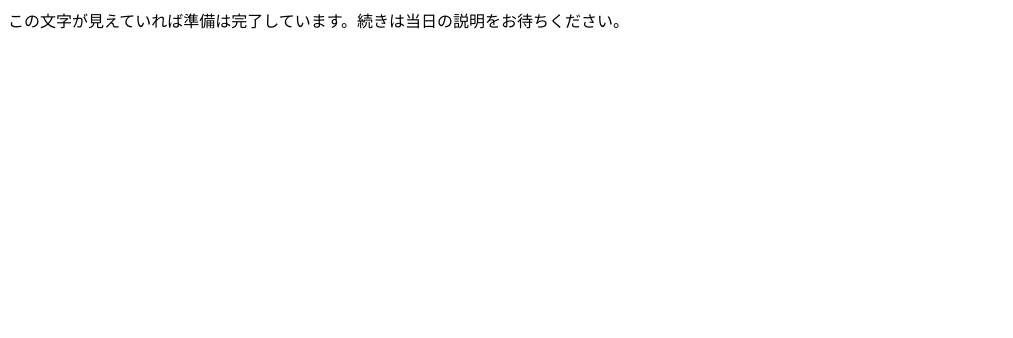
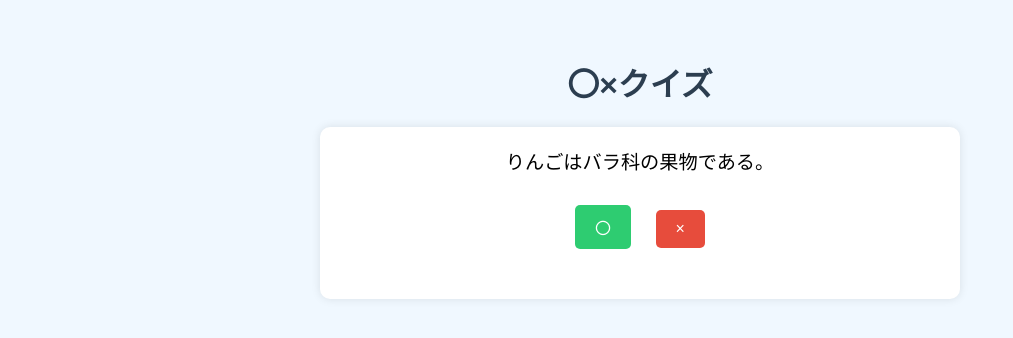
Before and after one commit to JellyWare-suzuki/codomono_rehearsal_1006, a plain HTML site: page index.html in a window 1280 px wide. Shown: the whole page, without its empty margins (0-1013 px from the left). Drawn offline with Linux system fonts and the light colour scheme.

Commit message:
テスト3

```diff
--- a/index.html
+++ b/index.html
@@ -1,11 +1,108 @@
 <!DOCTYPE html>
-<html lang="en">
+<html lang="ja">
 <head>
-    <meta charset="UTF-8">
-    <meta name="viewport" content="width=device-width, initial-scale=1.0">
-    <title>Document</title>
+  <meta charset="UTF-8">
+  <title>〇×クイズ - カスタム版</title>
+  <style>
+    body {
+      font-family: sans-serif;
+      background-color: #f0f8ff;
+      text-align: center;
+      padding: 30px;
+    }
+    h1 {
+      color: #2c3e50;
+    }
+    .quiz-box {
+      background: white;
+      border-radius: 10px;
+      padding: 20px;
+      margin: 0 auto;
+      max-width: 600px;
+      box-shadow: 0 0 10px rgba(0,0,0,0.1);
+    }
+    .question {
+      font-size: 1.2em;
+      margin-bottom: 20px;
+    }
+    .btn {
+      font-size: 1em;
+      padding: 10px 20px;
+      margin: 10px;
+      border: none;
+      border-radius: 5px;
+      cursor: pointer;
+    }
+    .true { background-color: #2ecc71; color: white; }
+    .false { background-color: #e74c3c; color: white; }
+    .result {
+      font-weight: bold;
+      margin-top: 20px;
+    }
+    .restart {
+      display: none;
+      margin-top: 20px;
+      background: #3498db;
+      color: white;
+    }
+  </style>
 </head>
 <body>
-    この文字が見えていれば準備は完了しています。続きは当日の説明をお待ちください。
+  <h1>〇×クイズ</h1>
+  <div class="quiz-box">
+    <div id="question" class="question">読み込み中...</div>
+    <button class="btn true" onclick="answer(true)">〇</button>
+    <button class="btn false" onclick="answer(false)">×</button>
+    <div id="result" class="result"></div>
+    <button class="btn restart" onclick="restart()">もう一度</button>
+  </div>
+
+  <script>
+    const quiz = [
+      { q: "りんごはバラ科の果物である。", a: true },
+      { q: "猫は完全な草食動物である。", a: false },
+      { q: "体育の授業では、運動だけでなくルールやマナーも学ぶ。", a: true },
+      { q: "RPGとは「リアルパワーゲーム」の略である。", a: false },
+      { q: "瞬間移動は現代の科学で実際に人間が行える。", a: false }
+    ];
+
+    let current = 0;
+    let score = 0;
+
+    function showQuestion() {
+      if (current < quiz.length) {
+        document.getElementById("question").textContent = quiz[current].q;
+        document.getElementById("result").textContent = "";
+      } else {
+        document.getElementById("question").textContent = "クイズ終了！あなたのスコアは " + score + " / " + quiz.length + " です。";
+        document.querySelector(".true").style.display = "none";
+        document.querySelector(".false").style.display = "none";
+        document.querySelector(".restart").style.display = "inline-block";
+      }
+    }
+
+    function answer(userAnswer) {
+      const correct = quiz[current].a;
+      if (userAnswer === correct) {
+        document.getElementById("result").textContent = "正解！";
+        score++;
+      } else {
+        document.getElementById("result").textContent = "不正解…";
+      }
+      current++;
+      setTimeout(showQuestion, 1000);
+    }
+
+    function restart() {
+      current = 0;
+      score = 0;
+      document.querySelector(".true").style.display = "inline-block";
+      document.querySelector(".false").style.display = "inline-block";
+      document.querySelector(".restart").style.display = "none";
+      showQuestion();
+    }
+
+    showQuestion();
+  </script>
 </body>
 </html>
```
